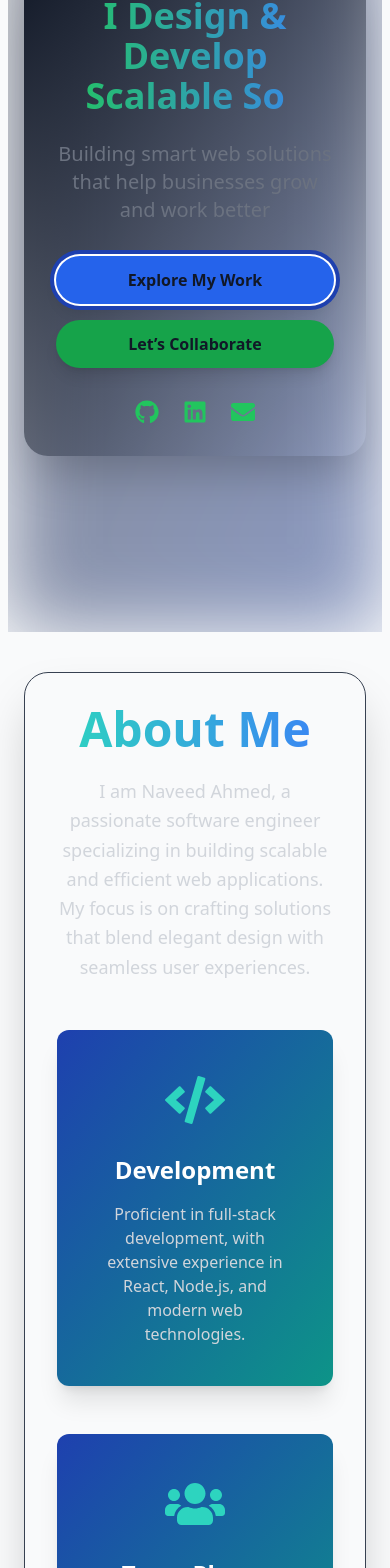
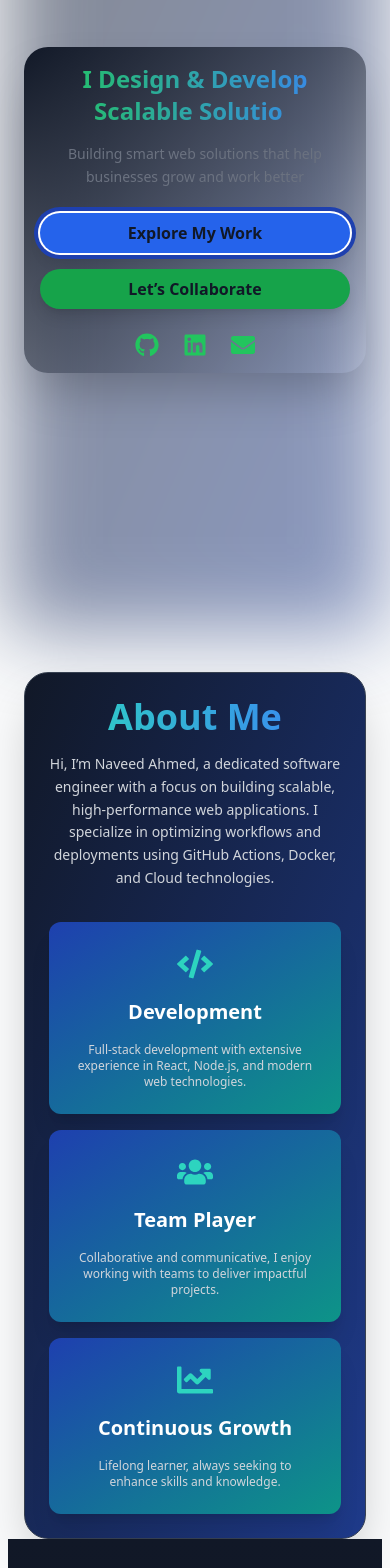
Before and after one commit to Naveedahmedtech/portfolio, a React (Vite) app: page / in a window 390 px wide. Shown: the part 244-1812 px from the top of the page. Built offline with nearby package versions, Linux system fonts and the light colour scheme.

Commit message:
updated content

```diff
--- a/src/pages/about/aboutSection.tsx
+++ b/src/pages/about/aboutSection.tsx
@@ -24,62 +24,64 @@ function AboutSection() {
             initial="hidden"
             animate={inView ? 'visible' : 'hidden'}
             variants={containerVariants}
-            className="relative flex flex-col items-center justify-center min-h-screen px-4 md:px-8  mt-10"
-            id='about'
+            className="relative flex flex-col items-center justify-center min-h-screen px-4 md:px-8 mt-10"
+            id="about"
         >
             <motion.div
-                className="relative max-w-6xl w-full text-white p-8 md:p-16 text-center from-gray-900 to-blue-900 bg-opacity-90 rounded-3xl shadow-2xl border border-gray-700 transform hover:scale-105 transition-transform duration-500 ease-in-out"
+                className="relative max-w-6xl w-full text-white p-6 md:p-16 text-center bg-gradient-to-br from-gray-900 to-blue-900 bg-opacity-90 rounded-3xl shadow-2xl border border-gray-700 transform hover:scale-105 transition-transform duration-500 ease-in-out"
                 variants={childVariants}
             >
                 <motion.h2
-                    className="text-5xl md:text-6xl font-extrabold mb-6 text-transparent bg-clip-text bg-gradient-to-r from-teal-400 to-blue-500"
+                    className="text-4xl md:text-6xl font-extrabold mb-4 md:mb-6 text-transparent bg-clip-text bg-gradient-to-r from-teal-400 to-blue-500"
                     variants={childVariants}
                 >
                     About Me
                 </motion.h2>
                 <motion.p
-                    className="text-lg md:text-2xl font-medium mb-8 text-gray-300 leading-relaxed"
+                    className="text-sm sm:text-base md:text-2xl font-medium mb-6 md:mb-8 text-gray-300 leading-relaxed"
                     variants={childVariants}
                 >
-                    I am Naveed Ahmed, a passionate software engineer specializing in building scalable and efficient web applications. My focus is on crafting solutions that blend elegant design with seamless user experiences.
+                    Hi, I’m Naveed Ahmed, a dedicated software engineer with a focus on building scalable, high-performance web applications. I specialize in optimizing workflows and deployments using GitHub Actions, Docker, and Cloud technologies.
                 </motion.p>
                 <motion.div
-                    className="grid grid-cols-1 md:grid-cols-3 gap-12 mt-12"
+                    className="grid grid-cols-1 md:grid-cols-2 lg:grid-cols-3 gap-4 lg:gap-12 mt-8 md:mt-12"
                     variants={childVariants}
                 >
                     <motion.div
-                        className="flex flex-col items-center bg-gradient-to-br from-blue-800 to-teal-600 bg-opacity-30 p-10 rounded-xl shadow-xl hover:shadow-2xl transition-shadow duration-300 ease-in-out transform hover:scale-105"
+                        className="flex flex-col items-center bg-gradient-to-br from-blue-800 to-teal-600 bg-opacity-30 p-6 md:p-10 rounded-xl shadow-xl hover:shadow-2xl transition-shadow duration-300 ease-in-out transform hover:scale-105"
                         variants={childVariants}
                     >
-                        <FaCode className="text-6xl text-teal-400 mb-6" />
-                        <h3 className="text-2xl font-bold mb-4">Development</h3>
-                        <p className="text-base md:text-lg text-gray-300">
-                            Proficient in full-stack development, with extensive experience in React, Node.js, and modern web technologies.
+                        <FaCode className="text-4xl md:text-6xl text-teal-400 mb-4 md:mb-6" />
+                        <h3 className="text-xl md:text-2xl font-bold mb-4">Development</h3>
+                        <p className="text-xs sm:text-base md:text-lg text-gray-300 text-center">
+                            Full-stack development with extensive experience in React, Node.js, and modern web technologies.
                         </p>
                     </motion.div>
                     <motion.div
-                        className="flex flex-col items-center bg-gradient-to-br from-blue-800 to-teal-600 bg-opacity-30 p-10 rounded-xl shadow-xl hover:shadow-2xl transition-shadow duration-300 ease-in-out transform hover:scale-105"
+                        className="flex flex-col items-center bg-gradient-to-br from-blue-800 to-teal-600 bg-opacity-30 p-6 md:p-10 rounded-xl shadow-xl hover:shadow-2xl transition-shadow duration-300 ease-in-out transform hover:scale-105"
                         variants={childVariants}
                     >
-                        <FaUsers className="text-6xl text-teal-400 mb-6" />
-                        <h3 className="text-2xl font-bold mb-4">Team Player</h3>
-                        <p className="text-base md:text-lg text-gray-300">
+                        <FaUsers className="text-4xl md:text-6xl text-teal-400 mb-4 md:mb-6" />
+                        <h3 className="text-xl md:text-2xl font-bold mb-4">Team Player</h3>
+                        <p className="text-xs sm:text-base md:text-lg text-gray-300 text-center">
                             Collaborative and communicative, I enjoy working with teams to deliver impactful projects.
                         </p>
                     </motion.div>
                     <motion.div
-                        className="flex flex-col items-center bg-gradient-to-br from-blue-800 to-teal-600 bg-opacity-30 p-10 rounded-xl shadow-xl hover:shadow-2xl transition-shadow duration-300 ease-in-out transform hover:scale-105"
+                        className="flex flex-col items-center bg-gradient-to-br from-blue-800 to-teal-600 bg-opacity-30 p-6 md:p-10 rounded-xl shadow-xl hover:shadow-2xl transition-shadow duration-300 ease-in-out transform hover:scale-105 md:col-span-2 lg:col-span-1"
                         variants={childVariants}
                     >
-                        <FaChartLine className="text-6xl text-teal-400 mb-6" />
-                        <h3 className="text-2xl font-bold mb-4">Continuous Growth</h3>
-                        <p className="text-base md:text-lg text-gray-300">
-                            Committed to lifelong learning, always looking for opportunities to enhance my skills and knowledge.
+                        <FaChartLine className="text-4xl md:text-6xl text-teal-400 mb-4 md:mb-6" />
+                        <h3 className="text-xl md:text-2xl font-bold mb-4">Continuous Growth</h3>
+                        <p className="text-xs sm:text-base md:text-lg text-gray-300 text-center">
+                            Lifelong learner, always seeking to enhance skills and knowledge.
                         </p>
                     </motion.div>
                 </motion.div>
             </motion.div>
         </motion.div>
+
+
     );
 }
 
--- a/src/pages/home/HomeSection.tsx
+++ b/src/pages/home/HomeSection.tsx
@@ -25,86 +25,59 @@ function HomeSection() {
             initial="hidden"
             animate={inView ? 'visible' : 'hidden'}
             variants={containerVariants}
-            className="relative flex items-center justify-center h-screen overflow-hidden px-4 md:px-8 mt-6 md:mt-0"
-            id='home'
+            className="relative flex items-center justify-center h-screen px-4 md:px-8 mt-6 md:mt-0"
+            id="home"
         >
             <div className="absolute inset-0 bg-gradient-to-br from-gray-900 to-blue-900 opacity-50 blur-2xl"></div>
             <motion.div
-                className="relative h-auto w-full max-w-5xl text-textPrimary p-8 md:p-12 text-center bg-gradient-to-br from-gray-900 bg-opacity-80 rounded-3xl shadow-2xl"
+                className="relative w-full max-w-5xl text-textPrimary p-4 md:p-12 text-center bg-gradient-to-br from-gray-900 bg-opacity-80 rounded-3xl shadow-2xl"
                 variants={childVariants}
             >
                 <motion.h2
-                    className="text-4xl md:text-5xl font-extrabold mb-6 bg-clip-text text-transparent bg-gradient-to-r from-accent to-primary"
+                    className="text-2xl sm:text-3xl md:text-5xl font-extrabold mb-4 sm:mb-6 bg-clip-text text-transparent bg-gradient-to-r from-accent to-primary"
                     variants={childVariants}
                 >
                     <TypeAnimation
                         sequence={["Hi, I'm Software Engineer", 1000, "I Design & Develop Scalable Solutions", 1000]}
                         speed={50}
-                        wrapper="span"
                         repeat={Infinity}
                     />
                 </motion.h2>
                 <motion.p
-                    className="text-xl md:text-2xl font-medium mb-8 text-textSecondary"
+                    className="text-sm sm:text-base md:text-2xl font-medium mb-6 sm:mb-8 text-textSecondary leading-relaxed"
                     variants={childVariants}
                 >
                     Building smart web solutions that help businesses grow and work better
                 </motion.p>
                 <motion.div
-                    className="flex flex-col md:flex-row justify-center space-y-4 md:space-y-0 md:space-x-6 mb-8"
+                    className="flex flex-col md:flex-row justify-center space-y-4 md:space-y-0 md:space-x-6 mb-6 sm:mb-8"
                     variants={childVariants}
                 >
                     <motion.button
-                        className="bg-blue-600 hover:bg-blue-800 px-6 md:px-8 py-3 md:py-4 rounded-full font-semibold shadow-lg transform transition-all duration-100 ease-in-out outline-none ring-4 ring-offset-2 ring-blue-800 "
-                        whileHover={{ scale: 1.15 }}
-                        whileTap={{ scale: 0.95 }}
+                        className="bg-blue-600 hover:bg-blue-800 px-4 sm:px-6 md:px-8 py-2 sm:py-3 md:py-4 rounded-full font-semibold shadow-lg hover:scale-110 transform transition-all duration-100 ease-in-out focus:outline-none ring-4 ring-offset-2 ring-blue-800"
                     >
-                        <a href="#projects">
-                            Explore My Work
-                        </a>
+                        <a href="#projects">Explore My Work</a>
                     </motion.button>
                     <motion.button
-                        className="bg-green-600 hover:bg-green-800 px-6 md:px-8 py-3 md:py-4 rounded-full font-semibold shadow-lg transform transition-all duration-100 ease-in-out focus:outline-none focus:ring-4 focus:ring-offset-2 focus:ring-green-800 "
-                        whileHover={{ scale: 1.15 }}
-                        whileTap={{ scale: 0.95 }}
+                        className="bg-green-600 hover:bg-green-800 px-4 sm:px-6 md:px-8 py-2 sm:py-3 md:py-4 rounded-full font-semibold shadow-lg transform transition-all duration-100 ease-in-out focus:outline-none focus:ring-4 focus:ring-offset-2 focus:ring-green-800 hover:scale-110 hover:ring-4 hover:ring-offset-2 hover:ring-green-800"
                     >
-                        <a href="#contact">
-                            Let’s Collaborate
-                        </a>
+                        <a href="#contact">Let’s Collaborate</a>
                     </motion.button>
                 </motion.div>
-                <motion.div
-                    className="flex justify-center space-x-6 md:space-x-8 text-2xl md:text-3xl text-accent"
-                    variants={childVariants}
-                >
-                    <motion.a
-                        href="https://github.com/Naveedahmedtech"
-                        target="_blank"
-                        rel="noopener noreferrer"
-                        whileHover={{ scale: 1.2, color: "#fff" }}
-                        whileTap={{ scale: 0.9 }}
-                    >
+                <motion.div className="flex justify-center space-x-6 md:space-x-8 text-2xl md:text-3xl text-accent" variants={childVariants}>
+                    <motion.a href="https://github.com/Naveedahmedtech" target="_blank" whileHover={{ scale: 1.2 }}>
                         <FaGithub />
                     </motion.a>
-                    <motion.a
-                        href="https://www.linkedin.com/in/naveed-dev"
-                        target="_blank"
-                        rel="noopener noreferrer"
-                        whileHover={{ scale: 1.2, color: "#0077B5" }}
-                        whileTap={{ scale: 0.9 }}
-                    >
+                    <motion.a href="https://www.linkedin.com/in/naveed-dev" target="_blank" whileHover={{ scale: 1.2 }}>
                         <FaLinkedin />
                     </motion.a>
-                    <motion.a
-                        href="mailto:technaveedahmed@gmail.com"
-                        whileHover={{ scale: 1.2, color: "#D44638" }}
-                        whileTap={{ scale: 0.9 }}
-                    >
+                    <motion.a href="mailto:technaveedahmed@gmail.com" whileHover={{ scale: 1.2 }}>
                         <FaEnvelope />
                     </motion.a>
                 </motion.div>
             </motion.div>
         </motion.div>
+
     );
 }
 
```
Also changed, not shown: src/pages/contact/ContactSection.tsx (+11 -6 lines), src/pages/project/projectSection.tsx (+5 -10 lines).
